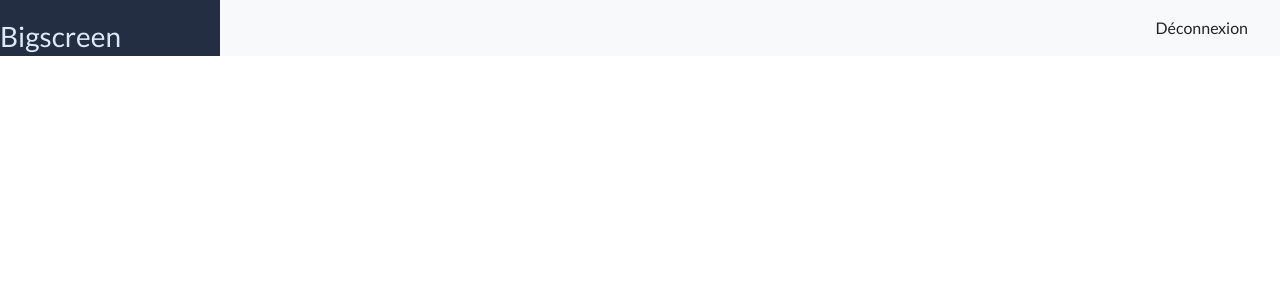
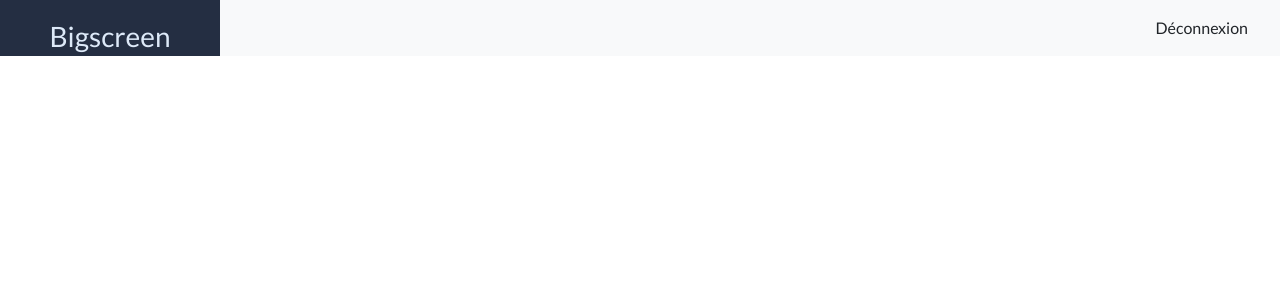
Before and after one commit to Dumpinator/ProjectFinalEC, a React (Create React App) app in the folder front-react/: page /dashboard in a window 1280 px wide. Shown: the top 300 px of the page. Built offline with nearby package versions, Linux system fonts and the light colour scheme; sample sign-in values are in the browser's storage.

Commit message:
remove script test.js in index

```diff
--- a/front-react/public/index.html
+++ b/front-react/public/index.html
@@ -43,6 +43,5 @@
     <script src="https://code.jquery.com/jquery-3.3.1.slim.min.js" integrity="sha384-q8i/X+965DzO0rT7abK41JStQIAqVgRVzpbzo5smXKp4YfRvH+8abtTE1Pi6jizo" crossorigin="anonymous"></script>
     <script src="https://cdnjs.cloudflare.com/ajax/libs/popper.js/1.14.3/umd/popper.min.js" integrity="sha384-ZMP7rVo3mIykV+2+9J3UJ46jBk0WLaUAdn689aCwoqbBJiSnjAK/l8WvCWPIPm49" crossorigin="anonymous"></script>
     <script src="https://stackpath.bootstrapcdn.com/bootstrap/4.1.3/js/bootstrap.min.js" integrity="sha384-ChfqqxuZUCnJSK3+MXmPNIyE6ZbWh2IMqE241rYiqJxyMiZ6OW/JmZQ5stwEULTy" crossorigin="anonymous"></script>
-    <script src="./test.js"></script>
   </body>
 </html>
--- a/front-react/src/components/Dashboard/Dashboard.css
+++ b/front-react/src/components/Dashboard/Dashboard.css
@@ -86,6 +86,10 @@ body {
   top: 0;
   left: 0;
   height: 100%;
+}
+
+.page-header nav > h3 {
+  text-align: center;
 }
 /**/
 
--- a/front-react/src/components/Dashboard/Dashboard.js
+++ b/front-react/src/components/Dashboard/Dashboard.js
@@ -20,7 +20,7 @@ function Dashboard() {
                         </button>
                         <ul className="admin-menu">
                             <li className="menu-heading">
-                                <h3>Admin</h3>
+                                <h3>Administration</h3>
                             </li>
                             <li>
                                 <Link to="/dashboard/chart">
--- a/front-react/src/components/Login/Login.js
+++ b/front-react/src/components/Login/Login.js
@@ -1,13 +1,11 @@
 import React from 'react'
 import { useFormik } from 'formik'
-import { Link, useHistory, useLocation } from 'react-router-dom'
+import { Link, useHistory } from 'react-router-dom'
 import axios from 'axios'
 
 function Login() {
 
     let history = useHistory()
-    //let location = useLocation()
-    //let { from } = location.state || { from: { pathname: "/dashboard/charts" } }
 
     const initialValues = {
         email: '',
```
